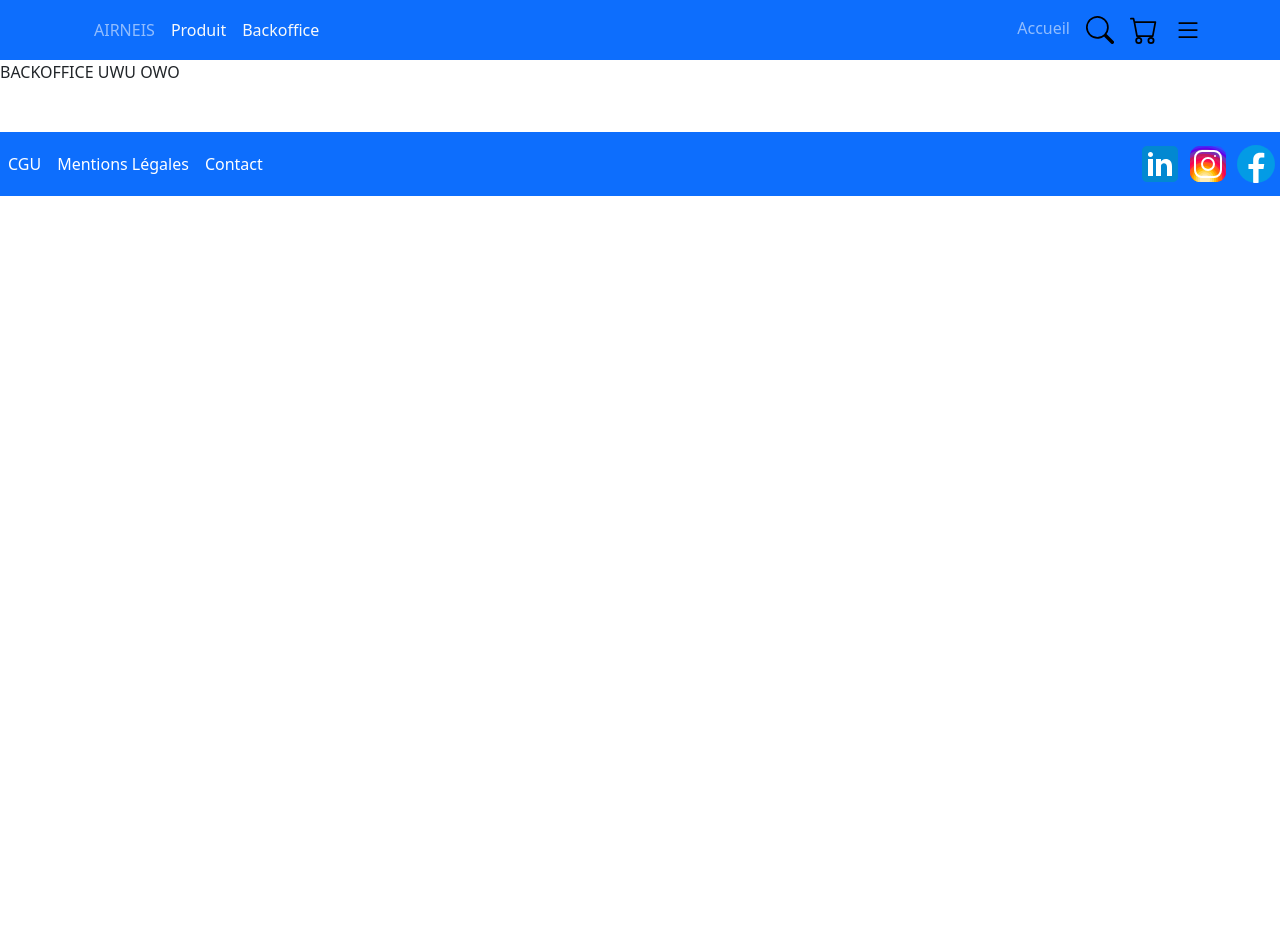
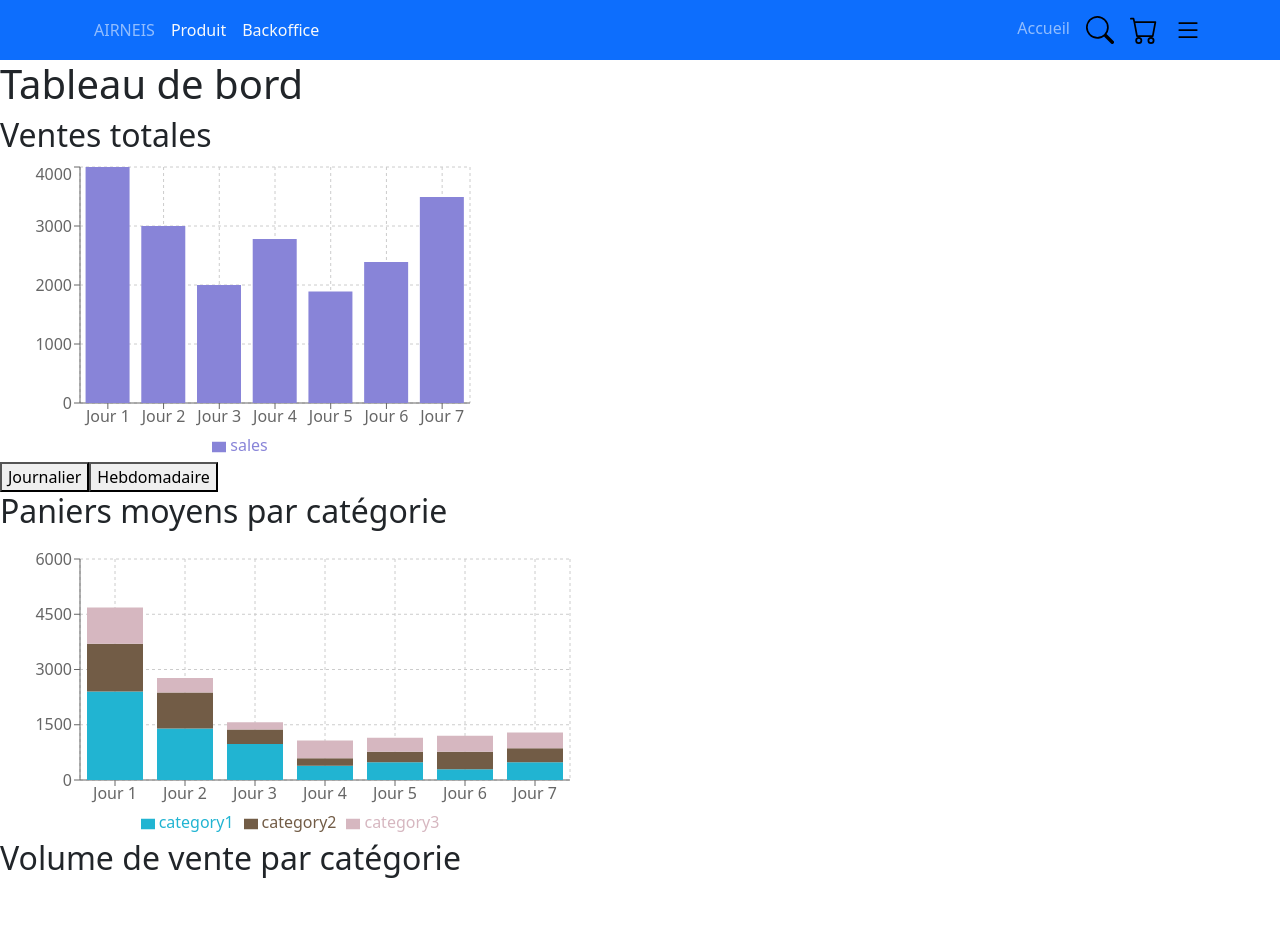
Before and after one commit to ghorg2208/airneis, a React (Vite) app in the folder web/: page /Backoffice in a window 1280 px wide. Shown: the top 952 px of the page. Before the commit the page ends 800 px from the top, so only its background shows below. Built offline with nearby package versions, Linux system fonts and the light colour scheme.

Commit message:
Package + début tableau de bord

```diff
--- a/web/package.json
+++ b/web/package.json
@@ -18,7 +18,8 @@
     "react": "^18.2.0",
     "react-bootstrap": "^2.7.0",
     "react-dom": "^18.2.0",
-    "react-router-dom": "^6.8.2"
+    "react-router-dom": "^6.8.2",
+    "recharts": "^2.5.0"
   },
   "devDependencies": {
     "@types/react": "^18.0.26",
--- /dev/null
+++ b/web/src/composants/back/Camembert.jsx
@@ -0,0 +1,27 @@
+import {BarChart, Bar, XAxis, YAxis, CartesianGrid,Tooltip,Legend,PieChart,Pie,Cell} from "recharts";
+
+const Camembert = ({ data }) => {
+    const COLORS = ['#0088FE', '#00C49F', '#FFBB28', '#FF8042', '#8884d8', '#8dd1e1', '#82ca9d'];
+
+    return (
+      <PieChart width={400} height={400}>
+        <Pie
+          data={data}
+          cx={200}
+          cy={200}
+          labelLine={false}
+          outerRadius={80}
+          fill="#8884d8"
+          dataKey="value"
+        >
+          {data.map((entry, index) => (
+            <Cell key={`cell-${index}`} fill={COLORS[index % COLORS.length]} />
+          ))}
+        </Pie>
+        <Tooltip />
+        <Legend />
+      </PieChart>
+    );
+  };
+
+  export default Camembert;
--- /dev/null
+++ b/web/src/composants/back/Histogramme.jsx
@@ -0,0 +1,26 @@
+import {BarChart, Bar, XAxis, YAxis, CartesianGrid,Tooltip,Legend,PieChart,Pie,Cell} from "recharts";
+
+const Histogramme = ({ data, granularity }) => {
+    return (
+      <BarChart
+        width={500}
+        height={300}
+        data={data}
+        margin={{
+          top: 5,
+          right: 30,
+          left: 20,
+          bottom: 5
+        }}
+      >
+        <CartesianGrid strokeDasharray="3 3" />
+        <XAxis dataKey="name" />
+        <YAxis />
+        <Tooltip />
+        <Legend />
+        <Bar dataKey="sales" fill="#8884d8" />
+      </BarChart>
+    );
+  };
+
+export default Histogramme;
--- /dev/null
+++ b/web/src/composants/back/Histogrammeavg.jsx
@@ -0,0 +1,29 @@
+import {BarChart, Bar, XAxis, YAxis, CartesianGrid,Tooltip,Legend,PieChart,Pie,Cell} from "recharts";
+
+const HistogrammeAvg = ({ data, granularity }) => {
+    return (
+      <BarChart
+        width={600}
+        height={300}
+        data={data}
+        margin={{
+          top: 20,
+          right: 30,
+          left: 20,
+          bottom: 5
+        }}
+      >
+        <CartesianGrid strokeDasharray="3 3" />
+        <XAxis dataKey="name" />
+        <YAxis />
+        <Tooltip />
+        <Legend />
+        {Object.keys(data[0]).map((key, index) => {
+          if (key === "name") return null;
+          return <Bar key={key} dataKey={key} stackId="a" fill={`#${Math.floor(Math.random() * 16777215).toString(16)}`} />;
+        })}
+      </BarChart>
+    );
+  };
+
+  export default HistogrammeAvg;
--- a/web/src/composants/front/Backoffice.jsx
+++ b/web/src/composants/front/Backoffice.jsx
@@ -1,7 +1,64 @@
+import React, { useState, useEffect } from "react";
+import {BarChart, Bar, XAxis, YAxis, CartesianGrid,Tooltip,Legend,PieChart,Pie,Cell} from "recharts";
+import Histogramme from '../back/Histogramme';
+import HistogrammeAvg from '../back/Histogrammeavg';
+import Camembert from "../back/Camembert";
+
+
 const Backoffice = () => {
-    return ( <>
-    BACKOFFICE UWU OWO
-    </> );
+    const [granularity, setGranularity] = useState("daily");
+    const dailySalesData = [
+        { name: "Jour 1", sales: 4000 },
+        { name: "Jour 2", sales: 3000 },
+        { name: "Jour 3", sales: 2000 },
+        { name: "Jour 4", sales: 2780 },
+        { name: "Jour 5", sales: 1890 },
+        { name: "Jour 6", sales: 2390 },
+        { name: "Jour 7", sales: 3490 }
+    ];
+
+    const weeklySalesData = [
+        { name: "Semaine 1", sales: 24000 },
+        { name: "Semaine 2", sales: 21000 },
+        { name: "Semaine 3", sales: 20000 },
+        { name: "Semaine 4", sales: 27800 },
+        { name: "Semaine 5", sales: 23900 }
+    ];
+
+    const categoryData = [
+        { name: "Jour 1", category1: 2400, category2: 1300, category3: 980 },
+        { name: "Jour 2", category1: 1398, category2: 980, category3: 390 },
+        { name: "Jour 3", category1: 980, category2: 390, category3: 200 },
+        { name: "Jour 4", category1: 390, category2: 200, category3: 480 },
+        { name: "Jour 5", category1: 480, category2: 290, category3: 380 },
+        { name: "Jour 6", category1: 290, category2: 480, category3: 430 },
+        { name: "Jour 7", category1: 480, category2: 380, category3: 430 }
+    ];
+
+    const pieChartData = [
+        { name: "Catégorie 1", value: 400 },
+        { name: "Catégorie 2", value: 300 },
+        { name: "Catégorie 3", value: 200 },
+        { name: "Catégorie 4", value: 100 }
+    ];
+
+    return (
+    <div>
+        <h1>Tableau de bord</h1>
+
+        <div>
+            <h2>Ventes totales</h2>
+
+                <Histogramme data={granularity === "daily" ? dailySalesData : weeklySalesData} granularity={granularity} />
+                <button onClick={() => setGranularity("daily")}>Journalier</button>
+                <button onClick={() => setGranularity("weekly")}>Hebdomadaire</button>
+            <h2>Paniers moyens par catégorie</h2>
+                <HistogrammeAvg data={categoryData} granularity={granularity} />
+            <h2>Volume de vente par catégorie</h2>
+                <Camembert data={pieChartData} />
+    </div>
+    </div>
+    );
 }
 
 export default Backoffice;
```
Also changed, not shown: 1 other file (tests, documents, lock files or other folders).
